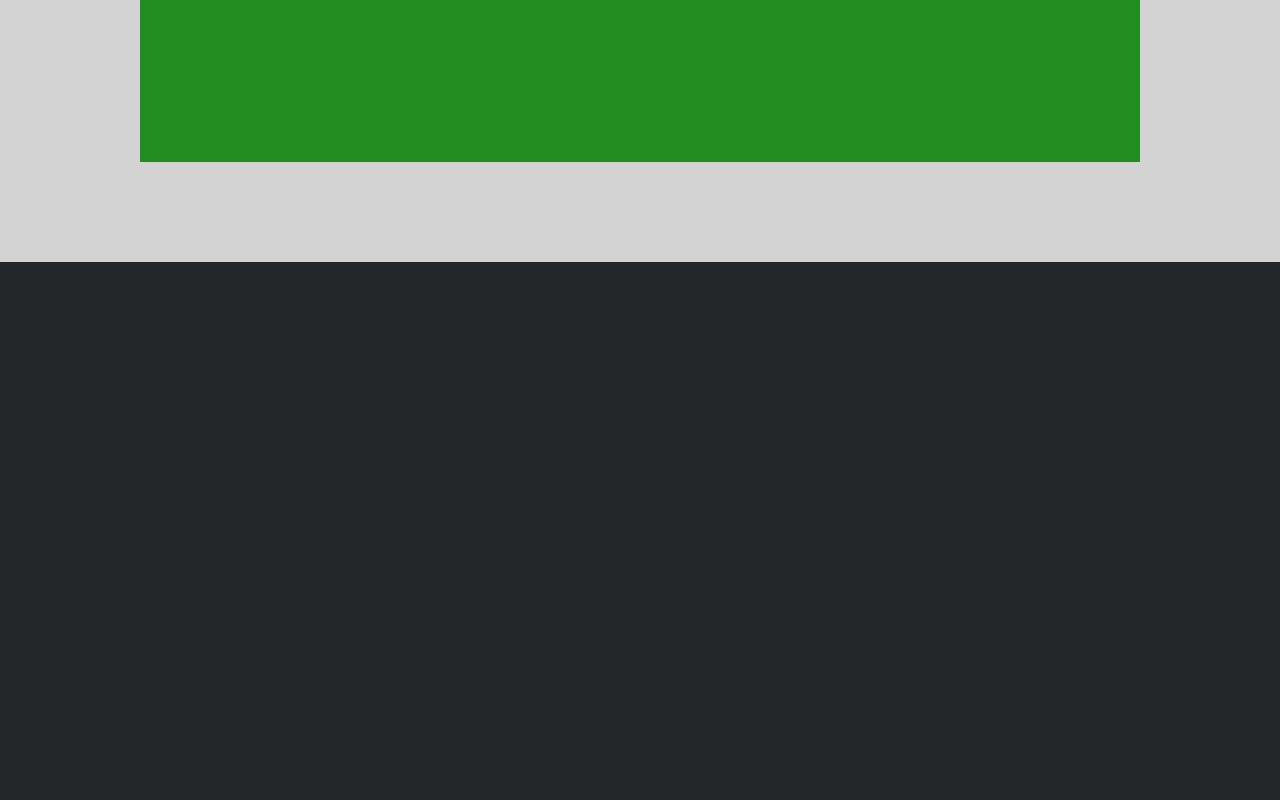
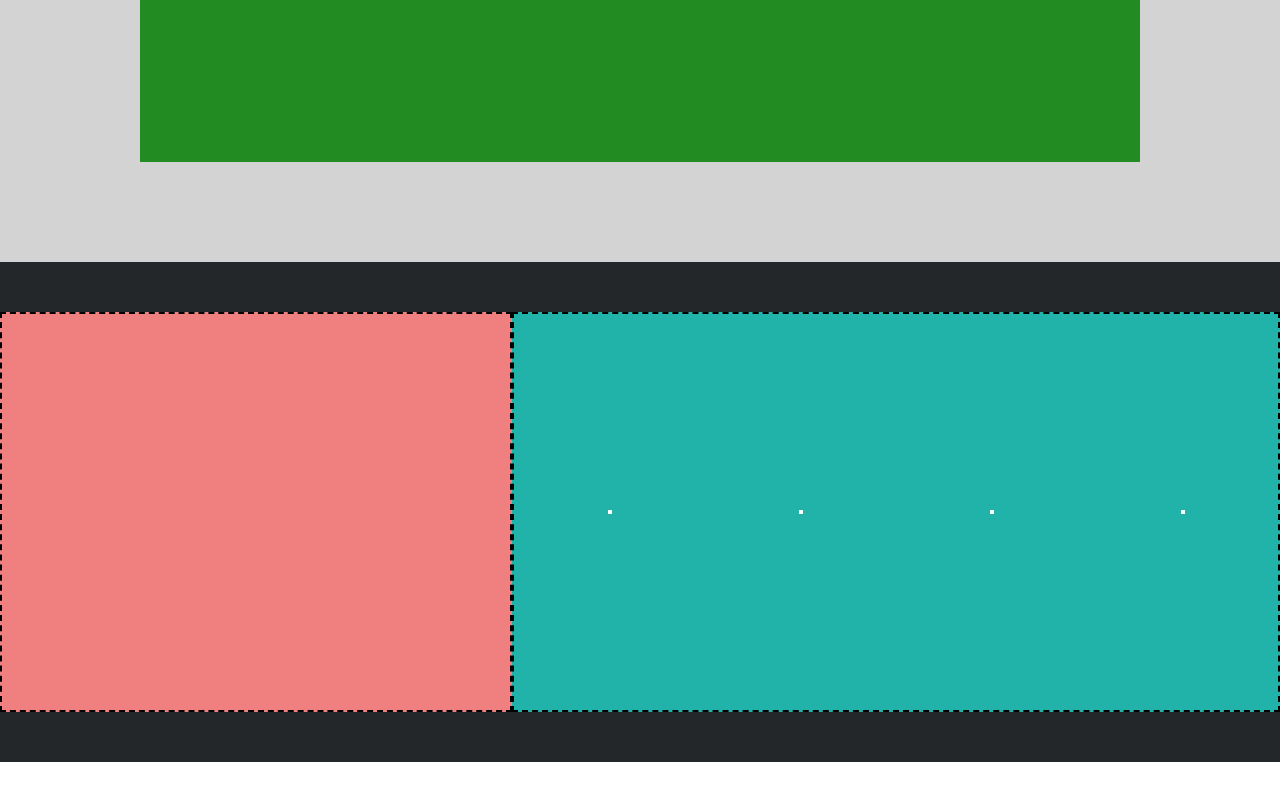
Before and after one commit to Simo-bsc/htmlcss-struttura-discord, a plain HTML site: page index.html in a window 1280 px wide. Shown: the part 3438-4238 px from the top of the page. After the commit the page ends 4200 px from the top, so only its background shows below. Drawn offline with Linux system fonts and the light colour scheme.

Commit message:
Aggiunta struttura per footer. Dafinire l'esercizi

```diff
--- a/css/style.css
+++ b/css/style.css
@@ -163,9 +163,26 @@
 
 .footer-bottom{
     background-color: #23272A;
-    height: 100px;
+    height: 200px;
 }
 
+.flex-footer{
+    display: flex;
+    justify-content: center;
+    align-items: center;
+}
+
+.footer-box1{
+    background-color: #F08080;
+    height: 400px;
+    width: 40%;
+}
+
+.footer-box2{
+    background-color: #21B2AA;
+    height: 400px;
+    width: 60%;
+}
 
 /* DEBUG */
 
--- a/index.html
+++ b/index.html
@@ -87,13 +87,34 @@
 
         <footer>
 
-            <div class="footer-top ">
+            <div class="footer-top flex-footer">
+                <div class="container footer-box1 border-debug black">
 
-            </div>
+                </div>
 
-            <div class="footer-bottom ">
+                <div class="container footer-box2 border-debug black flex-footer">
+                    <div class="container border-debug white">
 
-            </div>
+                    </div>
+                    <div class="container border-debug white">
+
+                    </div>
+                    <div class="container border-debug white">
+
+                    </div>
+                    <div class="container border-debug white">
+
+                    </div>
+
+                </div>
+
+                <div class="footer-bottom flex-bottom">
+                    <div class="container">
+
+                    </div>
+                </div>
+
+             </div>
 
         </footer>
 
```
